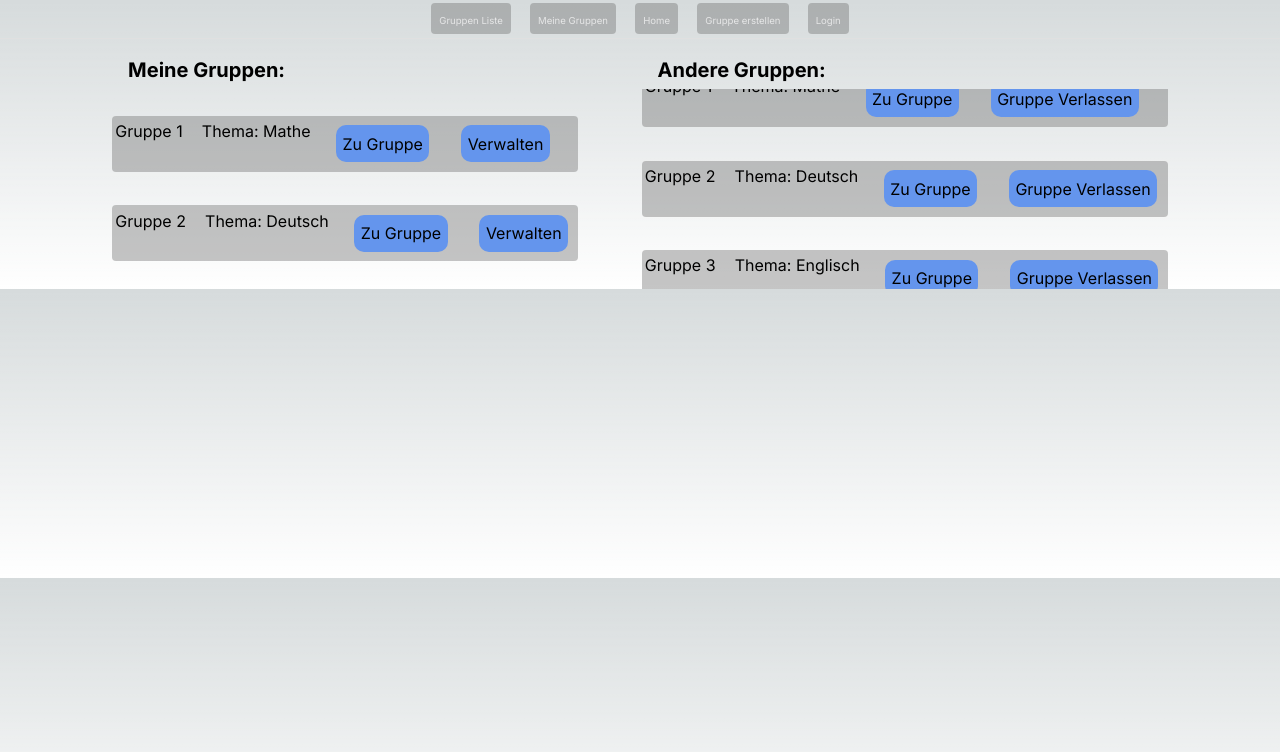
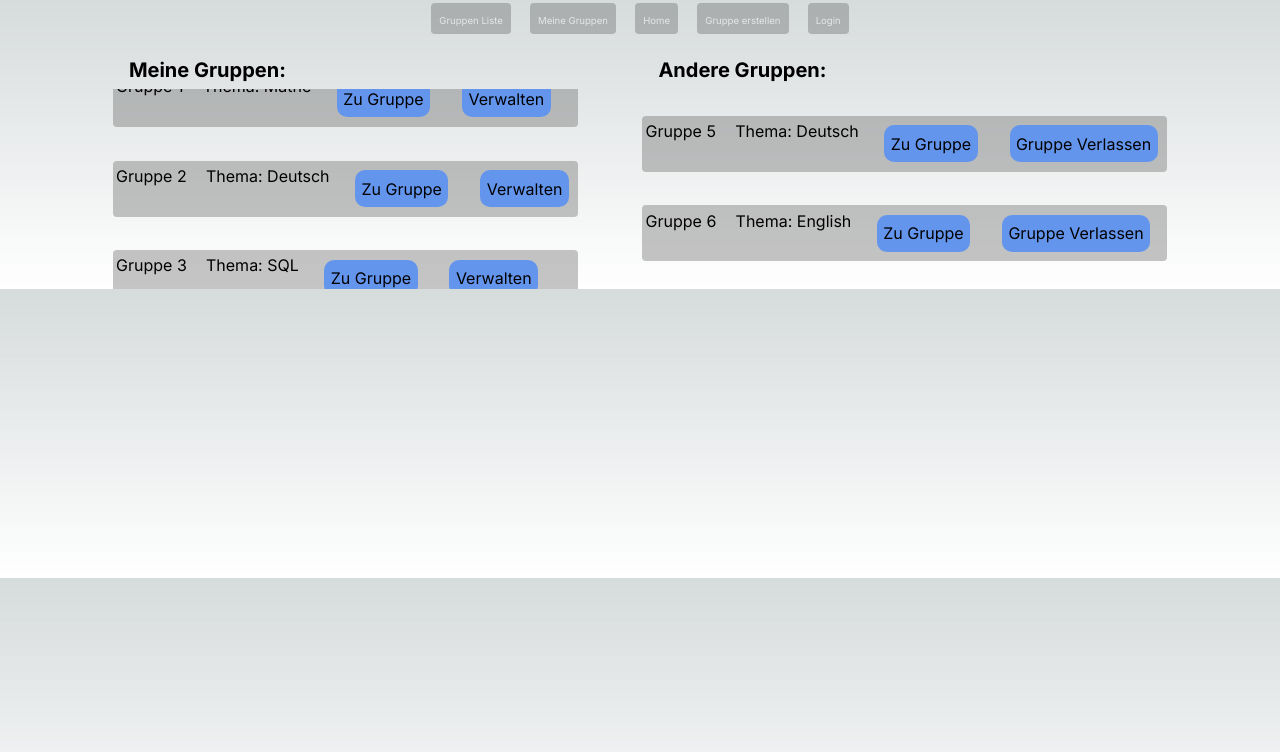
Before and after one commit to FIA-GSO/Projektgruppe1-Lerngruppen-tool, a Next.js app in the folder frontend/lerntool/: page /home/mygroups in a window 1280 px wide. Shown: the top 752 px of the page. Built offline with nearby package versions, Linux system fonts and the light colour scheme; no server answers.

Commit message:
added my group logic

```diff
--- /dev/null
+++ b/frontend/lerntool/app/home/Model/IGroupsOfUser.tsx
@@ -0,0 +1,8 @@
+export default interface IGroupList {
+    id: number;
+    name: string;
+    topic: string;
+    description: string;
+    membercount: number;
+    isOwner: boolean;
+}
--- a/frontend/lerntool/app/home/mockdata/mygroups.tsx
+++ b/frontend/lerntool/app/home/mockdata/mygroups.tsx
@@ -1,14 +1,64 @@
+import IGroupsOfUser from "../Model/IGroupsOfUser";
+
 const mygroupsMock = [
     {
         id: 1,
-        title: "Gruppe 1",
-        topic: "Mathe"
+        name: "Gruppe 1",
+        description: "Gruppe 1 Beschreibung",
+        topic: "Mathe",
+        membercount: 5,
+        isOwner: true,
+
     },
     {
         id: 2,
-        title: "Gruppe 2",
-        topic: "Deutsch"
-    }
-];
+        name: "Gruppe 2",
+        description: "Gruppe 2 Beschreibung",
+        topic: "Deutsch",
+        membercount: 3,
+        isOwner: true,
+    },
+    {
+        id: 3,
+        name: "Gruppe 3",
+        description: "Gruppe 3 Beschreibung",
+        topic: "SQL",
+        membercount: 3,
+        isOwner: true,
+    },
+    {
+        id: 4,
+        name: "Gruppe 4",
+        description: "Gruppe 4 Beschreibung",
+        topic: "Mathe",
+        membercount: 3,
+        isOwner: false,
+    },
+    {
+        id: 5,
+        name: "Gruppe 5",
+        description: "Gruppe 5 Beschreibung",
+        topic: "Deutsch",
+        membercount: 2,
+        isOwner: false,
+    },
+    {
+        id: 6,
+        name: "Gruppe 6",
+        description: "Gruppe 6 Beschreibung",
+        topic: "English",
+        membercount: 3,
+        isOwner: false,
+    },
+    {
+        id: 7,
+        name: "Gruppe 7",
+        description: "Gruppe 7 Beschreibung",
+        topic: "Deutsch",
+        membercount: 1,
+        isOwner: false,
+    },
+
+] as IGroupsOfUser[];
 
 export default mygroupsMock;
--- a/frontend/lerntool/app/home/mockdata/othergroups.tsx
+++ /dev/null
@@ -1,19 +0,0 @@
-const othergroupsMock = [
-    {
-        id: 5,
-        title: "Gruppe 1",
-        topic: "Mathe"
-    },
-    {
-        id: 8,
-        title: "Gruppe 2",
-        topic: "Deutsch"
-    },
-    {
-        id: 7,
-        title: "Gruppe 3",
-        topic: "Englisch"
-    }
-];
-
-export default othergroupsMock;
--- a/frontend/lerntool/app/home/mygroups/page.tsx
+++ b/frontend/lerntool/app/home/mygroups/page.tsx
@@ -1,14 +1,14 @@
 "use client"
 import { useEffect, useState } from "react";
 import mygroupsMock from "../mockdata/mygroups";
-import othergroupsMock from "../mockdata/othergroups";
 import "./MyGroups.css";
 import { useRouter } from "next/navigation";
+import IGroupsOfUser from "../Model/IGroupsOfUser";
 
 export default function MyGroups() {
 
-    const [ mygroups, setMyGroups ] = useState(mygroupsMock);
-    const [ othergroups, setOtherGroups ] = useState(othergroupsMock);
+    const [ mygroups, setMyGroups ] = useState<IGroupsOfUser[]>();
+    const [ othergroups, setOtherGroups ] = useState<IGroupsOfUser[]>();
 
     useEffect(() => {
         getUserGroups();
@@ -16,24 +16,80 @@ export default function MyGroups() {
 
     function getUserGroups() {
         // ToDo
-        // Get user groups logic ...
-        // setGroups(userGroups);
+        // Get the user token from local storage
+        // const user = JSON.parse(localStorage.getItem('user') ?? '');
+        // if (!user || !user.token) {
+        //     return;
+        // }
+
+        fetch('http://localhost:3080/groupsofuser', {
+            method: 'GET',
+            headers: {
+                'Content-Type': 'application/json',
+                'jwt-token': "user.token",
+            },
+        })
+        .then((r) => r.json())
+        .then((r) => {
+            if(r.groups)
+            {
+                r.groups.map((group: IGroupsOfUser) => {
+                    if(group.isOwner)
+                        setMyGroups((prev) => [...(prev || []), group]);
+                    else
+                        setOtherGroups((prev) => [...(prev || []), group]);
+                });
+            }
+        })
+        .catch((e) => {
+            console.error(e);
+            mygroupsMock.map((group: IGroupsOfUser) => {
+                if(group.isOwner)
+                    setMyGroups((prev) => [...(prev || []), group]);
+                else
+                    setOtherGroups((prev) => [...(prev || []), group]);
+            });
+        });
     }
 
     function leaveGroup(groupid: number) {
+
         // ToDo
-        // Leave group logic ...
+        // Get the user token from local storage
+        // const user = JSON.parse(localStorage.getItem('user') ?? '');
+        // if (!user || !user.token) {
+        //     return;
+        // }
+
+        fetch('http://localhost:3080/leavegroup', {
+            method: 'POST',
+            headers: {
+                'Content-Type': 'application/json',
+                'jwt-token': "user.token",
+            },
+            body: JSON.stringify({
+                groupid: groupid,
+            }),
+        })
+        .then((response) => {
+            if (response.status === 200) {
+                window.location.reload();
+            }
+        })
+        .catch((e) => {
+            console.error(e);
+        });
     }
 
     return (
         <section className="mygrouplist-container">
-            <GroupList groups={mygroups} owner={true} leaveGroup={leaveGroup} />
-            <GroupList groups={othergroups} owner={false} leaveGroup={leaveGroup} />
+            <GroupList groups={mygroups ?? []} owner={true} leaveGroup={leaveGroup} />
+            <GroupList groups={othergroups ?? []} owner={false} leaveGroup={leaveGroup} />
         </section>
     );
 };
 
-function GroupList(params: { groups: any[], owner: boolean, leaveGroup: (groupid: number) => void }) {
+function GroupList(params: { groups: IGroupsOfUser[], owner: boolean, leaveGroup: (groupid: number) => void }) {
 
     const router = useRouter();
 
@@ -44,12 +100,12 @@ function GroupList(params: { groups: any[], owner: boolean, leaveGroup: (groupid
                 {params.groups.map((group) => {
                     return (
                         <li className="mygrouplist-item" key={group.id}>
-                            <div>{group.title}</div>
+                            <div>{group.name}</div>
                             <div>Thema: {group.topic}</div>
                             <a className="btn-to-group" href={`/home/group/${group.id}`}>Zu Gruppe</a>
                             {params.owner
-                                ? <a className="btn-to-group" onClick={() => router.push(`/home/managegroup/${group.id}`)} >Verwalten</a>
-                                : <a className="btn-to-group" onClick={() => params.leaveGroup(group.id)} >Gruppe Verlassen</a>
+                                ? <button className="btn-to-group" onClick={() => router.push(`/home/managegroup/${group.id}`)} >Verwalten</button>
+                                : <button className="btn-to-group" onClick={() => params.leaveGroup(group.id)} >Gruppe Verlassen</button>
                             }
                         </li>
                     );
```
